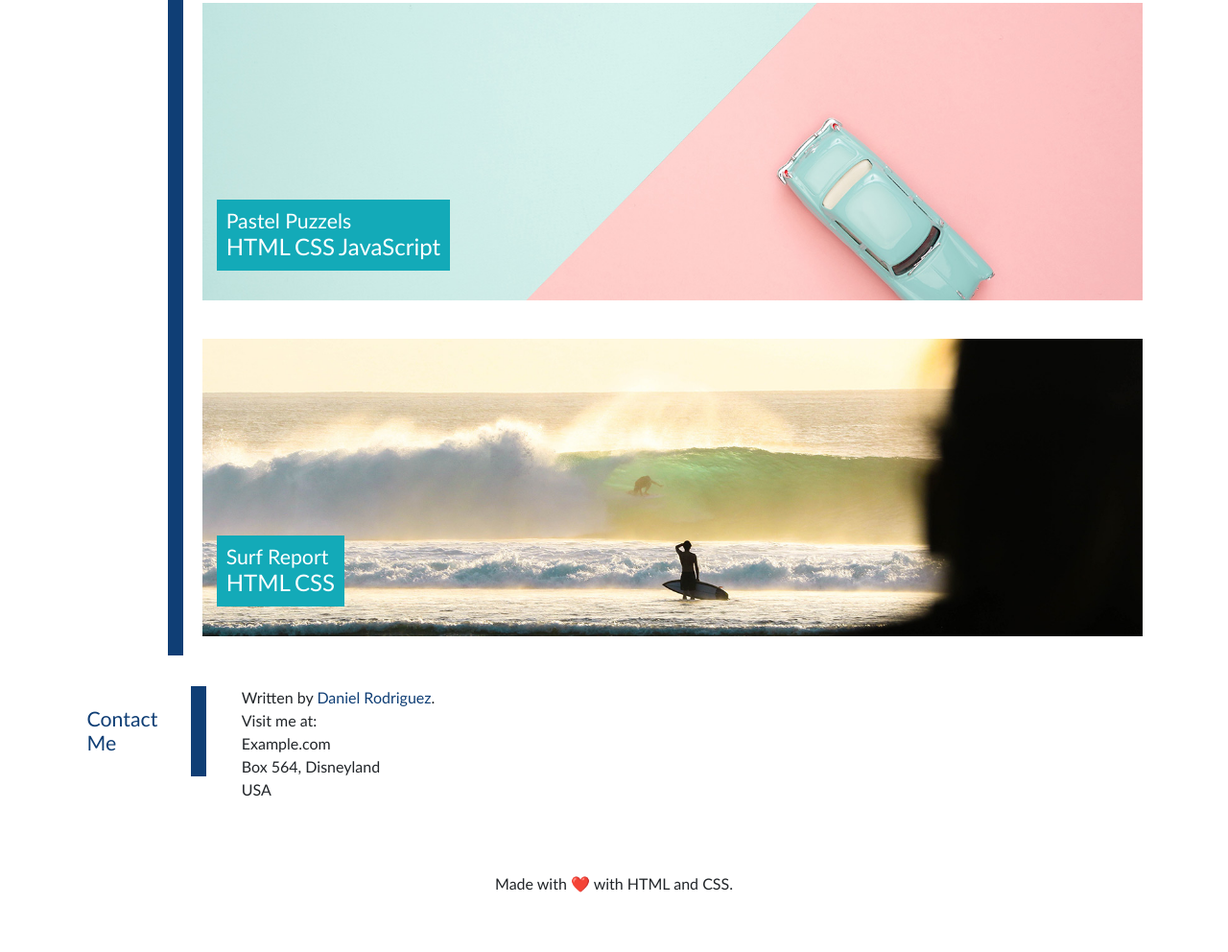
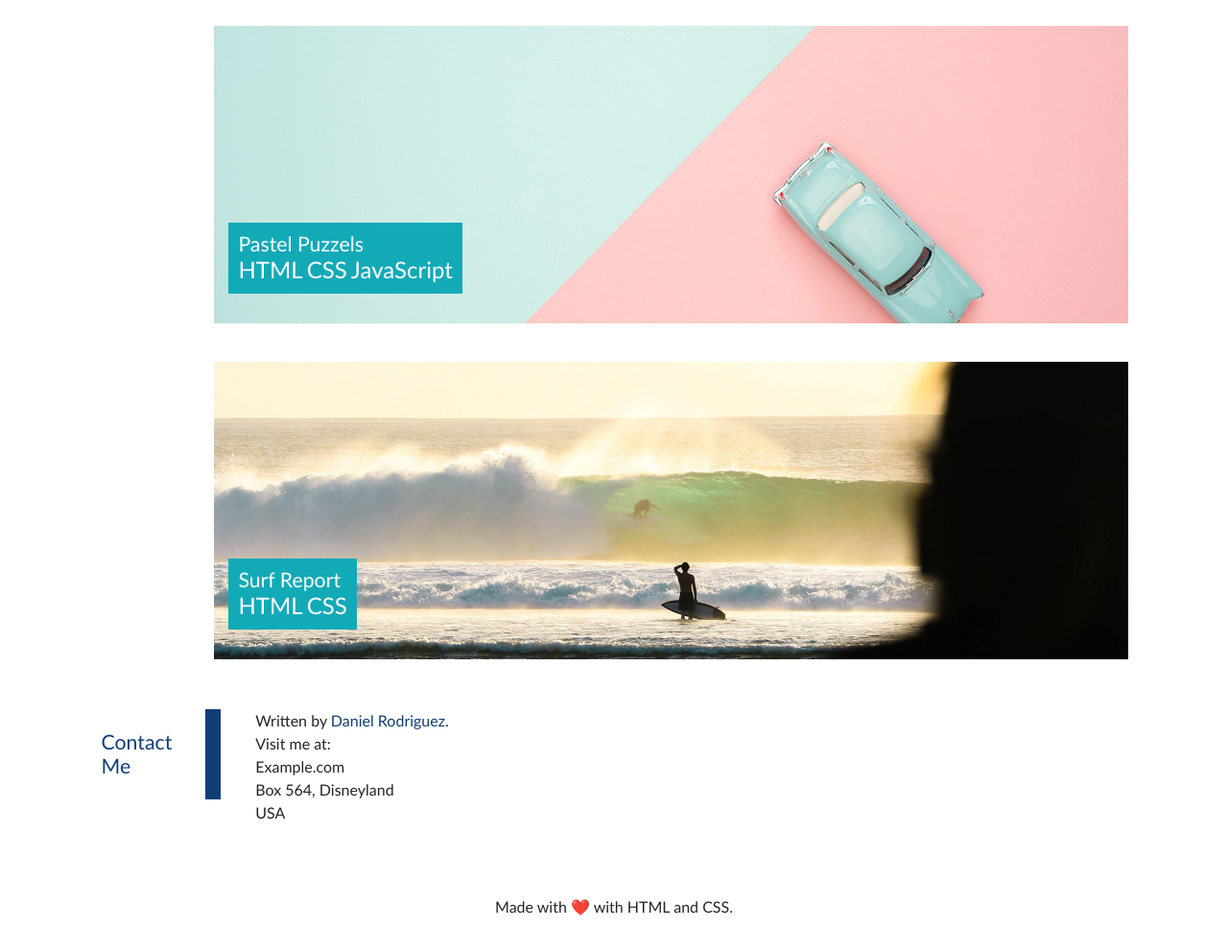
Before and after one commit to technoveltyco/bootcamp-week3-challenge, a plain HTML site: page index.html in a window 1280 px wide. Shown: the part 1744-2736 px from the top of the page at 96% size. Before the commit the page ends 2713 px from the top, so only its background shows below. Drawn offline with nearby package versions, Linux system fonts and the light colour scheme.

Commit message:
Wraps main in fluid container and refactor each section to contain heading, separator and content layers

```diff
--- a/index.html
+++ b/index.html
@@ -18,6 +18,7 @@
 </head>
 
 <body>
+
   <!-- main logo / nav -->
   <header>
     <h1 class="highlight">Technoveltyco</h1>
@@ -37,6 +38,7 @@
     </div>
   </section>
 
+  <div class="container-fluid">
     <main class="page-wrapper">
 
       <!-- about me -->
@@ -56,9 +58,11 @@
 
       <!-- portfolio container -->
       <section class="page-section" id="work">
+        <div class="heading">
           <h2>My Works</h2>
-
-      <div class="projects">
+        </div>
+        <div class="separator"></div>
+        <div class="content projects">
           <article class="highlighted">
             <!-- <img src="./assets/images/02-run-buddy.jpg" alt="most recent project preview"> -->
             <div class="container">
@@ -134,10 +138,11 @@
 
       <!-- contact -->
       <section class="page-section contact" id="contact">
-      <div>
+        <div class="heading">
           <h2>Contact Me</h2>
         </div>
-      <div class="container">
+        <div class="separator"></div>
+        <div class="content container">
           <address>
             Written by <a href="mailto:danielr@example.com">Daniel Rodriguez</a>.<br>
             Visit me at:<br>
@@ -147,7 +152,9 @@
           </address>
         </div>
       </section>
+
     </main>
+  </div>
 
   <footer>
     <p>Made with ❤️ with HTML and CSS.</p>
```
Lines whose indentation alone changed are shown as unchanged.
